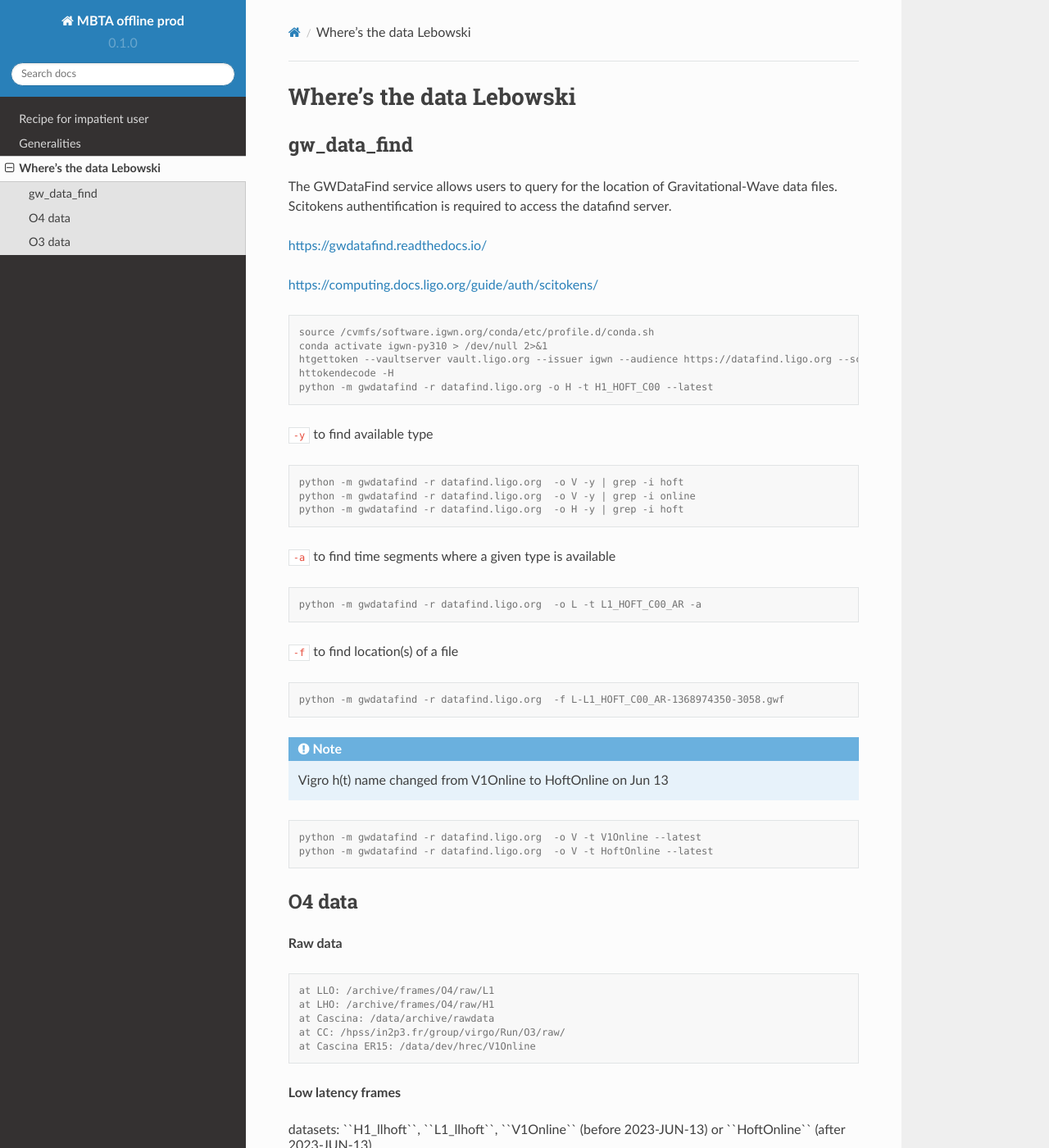
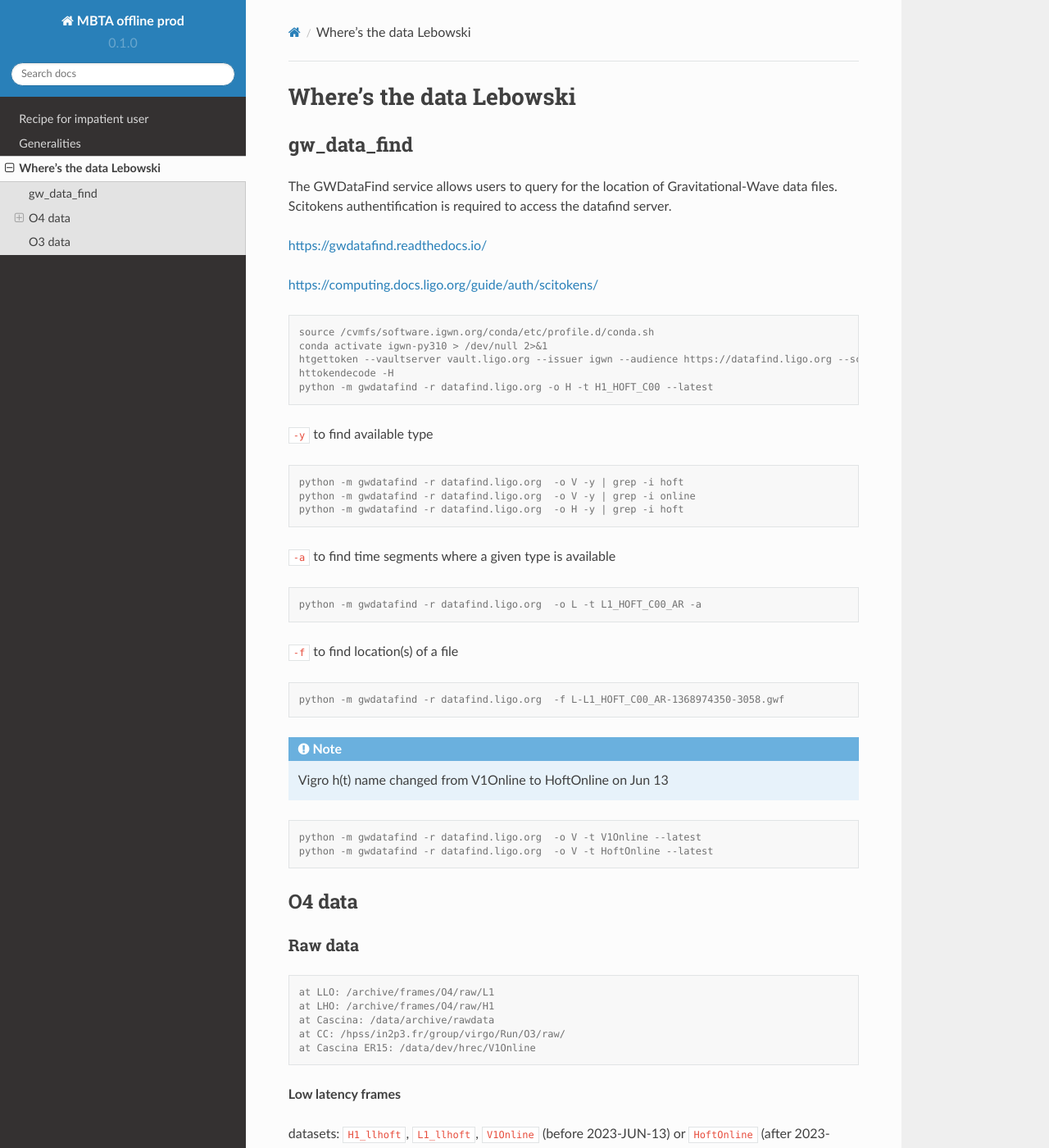
Before and after one commit to lethuill/mbta-offline-doc, a Sphinx documentation site: the page built from docs/source/data.rst, in a window 1280 px wide and 1400 px high. Shown: the whole window at 82% size. Built offline with Sphinx 7.4.7 and the Read the Docs theme 2.0.0, drawn with Linux system fonts in a browser that asks for light colours; some of the changed text lies outside the part shown.

Commit message:
Update data.rst

```diff
--- a/docs/source/data.rst
+++ b/docs/source/data.rst
@@ -56,8 +56,8 @@ https://computing.docs.ligo.org/guide/auth/scitokens/
 O4 data
 ------------------
 
-**Raw data**
-
+Raw data
+^^^^^^^^
 .. code-block:: console
 
    at LLO: /archive/frames/O4/raw/L1
@@ -69,10 +69,7 @@ O4 data
 
 **Low latency frames**
 
-.. raw:: html
-
-   <style> .font {font-family:'Courier New'} </style>
-   datasets: ``H1_llhoft``, ``L1_llhoft``, ``V1Online`` (before 2023-JUN-13) or ``HoftOnline`` (after 2023-JUN-13)
+datasets: ``H1_llhoft``, ``L1_llhoft``, ``V1Online`` (before 2023-JUN-13) or ``HoftOnline`` (after 2023-JUN-13)
 
 .. code-block:: console
 
```
